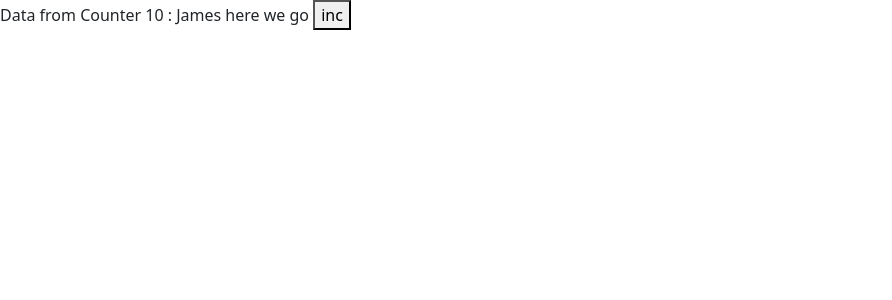
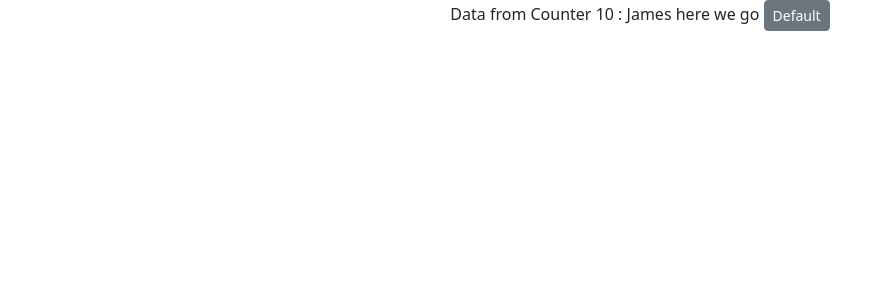
Before and after one commit to brandlab-au/amplify_old, a React (Create React App) app: page / in a window 1280 px wide. Shown: the top 300 px of the page, without its empty margins (0-892 px from the left). Built offline with nearby package versions, Linux system fonts and the light colour scheme.

Commit message:
bootstrap added

```diff
--- a/src/components/counter.jsx
+++ b/src/components/counter.jsx
@@ -10,9 +10,9 @@ class Counter extends Component {
 
   render() {
     return (
-      <div>
+      <div className="jumbotron text-center">
         <span>Data from Counter {this.formatCount()} : James here we go </span>
-        <button>inc</button>
+        <button className="btn btn-secondary btn-sm">Default</button>
       </div>
     );
   }
```
